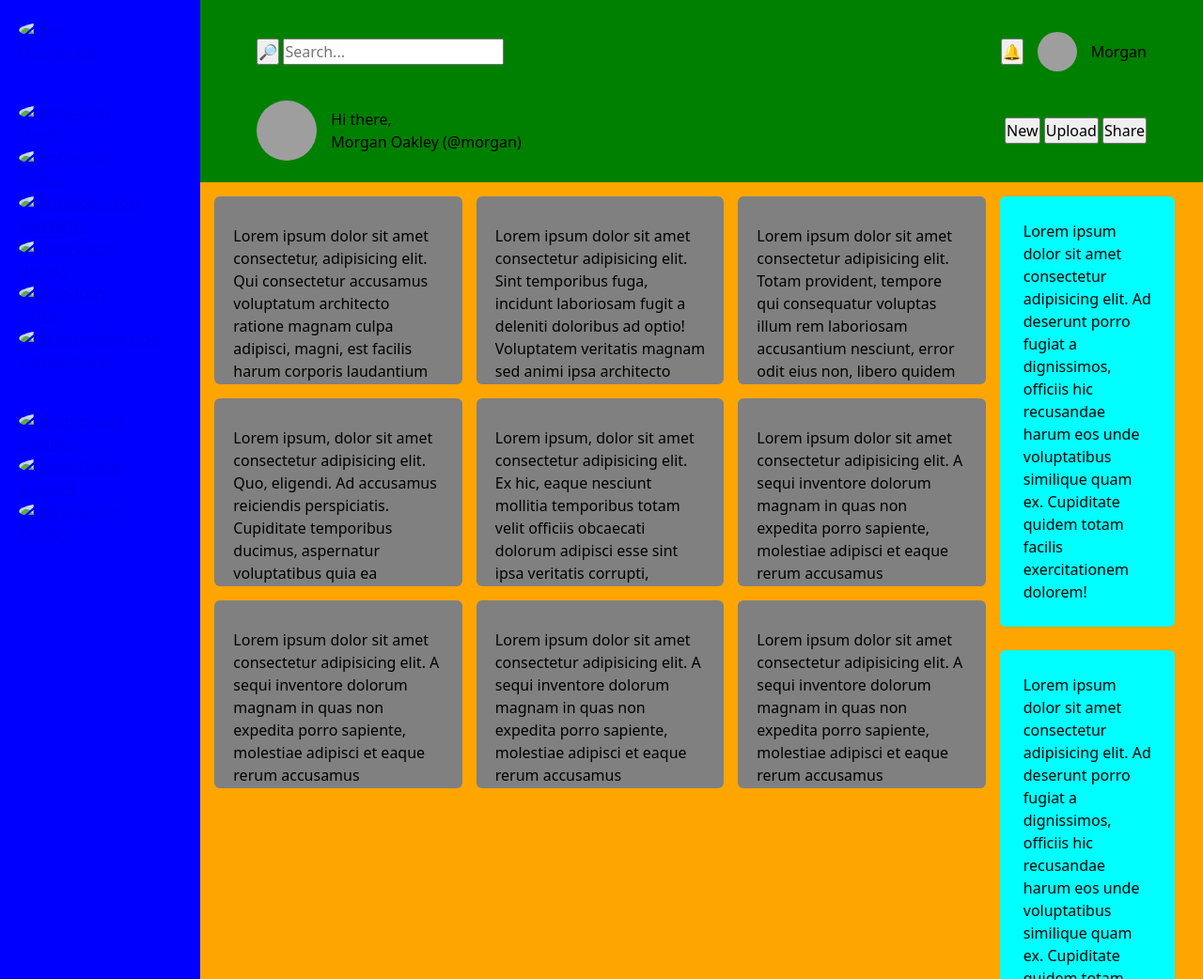
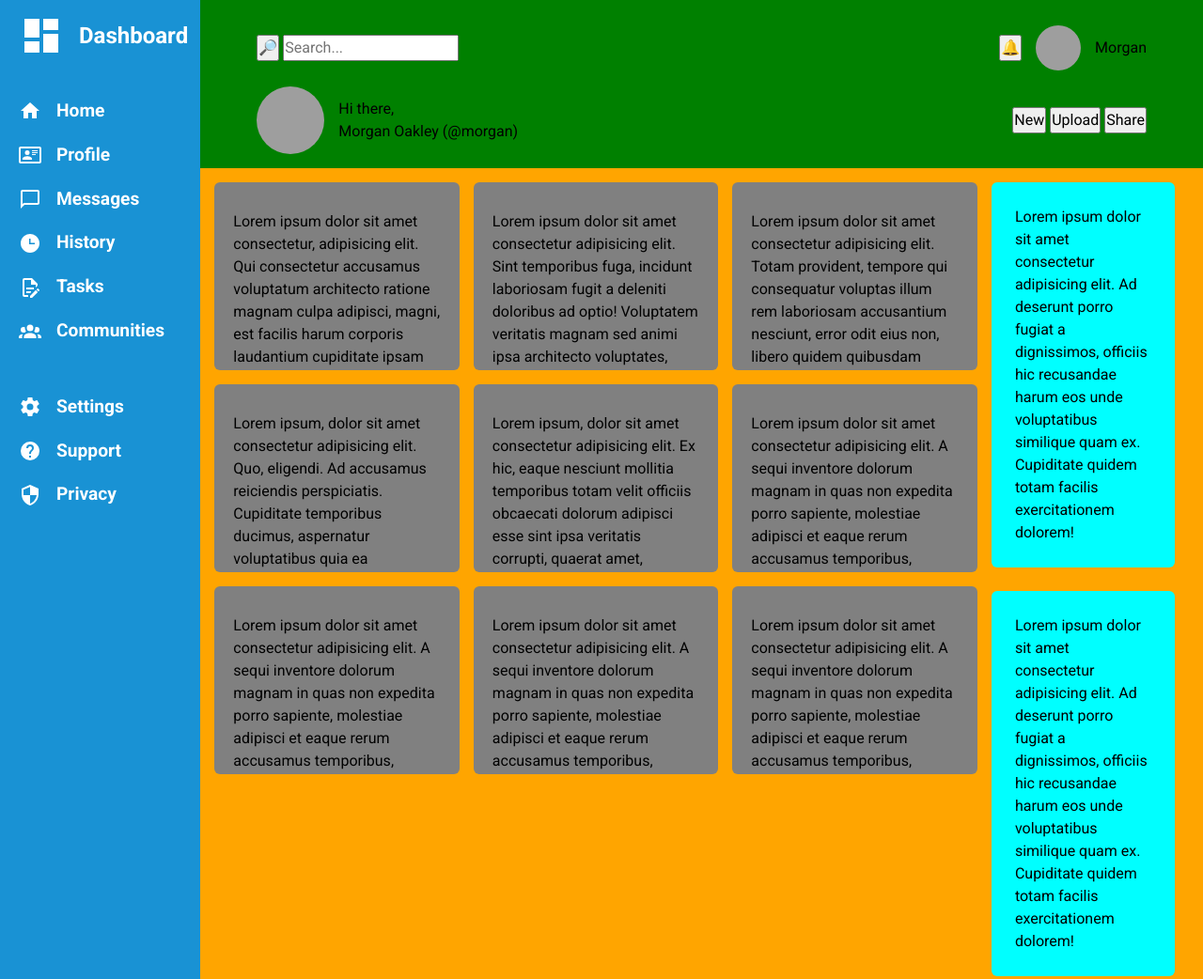
Before and after one commit to farzad-d/admin-dashboard, a plain HTML site: page index.html in a window 1280 px wide. Shown: the top 1042 px of the page at 94% size. Drawn offline with Linux system fonts and the light colour scheme; grey boxes are pictures that could not be loaded.

Commit message:
Style sidebar layout and add navigation icons

```diff
--- a/index.html
+++ b/index.html
@@ -4,62 +4,98 @@
     <meta charset="UTF-8" />
     <meta name="viewport" content="width=device-width, initial-scale=1.0" />
     <title>Admin Dashboard</title>
+    <link rel="preconnect" href="https://fonts.googleapis.com" />
+    <link rel="preconnect" href="https://fonts.gstatic.com" crossorigin />
+    <link
+      href="https://fonts.googleapis.com/css2?family=Roboto:ital,wght@0,100..900;1,100..900&display=swap"
+      rel="stylesheet"
+    />
     <link rel="stylesheet" href="reset.css" />
     <link rel="stylesheet" href="styles.css" />
   </head>
   <body>
     <div class="container">
       <div class="sidebar">
+        <div class="logo-container">
+          <a href="#"
+            ><img
+              src="./assets/icons/dashboard.svg"
+              alt="dashboard-logo"
+            /><span>Dashboard</span></a
+          >
+        </div>
         <ul>
           <div>
             <li>
-              <a href="#"><img src="" alt="logo" /><span>Dashboard</span></a>
-            </li>
-          </div>
-          <div>
-            <li>
-              <a href="#"><img src="" alt="home-icon" /><span>Home</span></a>
-            </li>
-            <li>
               <a href="#"
-                ><img src="" alt="profile-icon" /><span>Profile</span></a
+                ><img src="./assets/icons/home.svg" alt="home-icon" /><span
+                  >Home</span
+                ></a
               >
             </li>
             <li>
               <a href="#"
-                ><img src="" alt="messages-icon" /><span>Messages</span></a
+                ><img
+                  src="./assets/icons/profile.svg"
+                  alt="profile-icon"
+                /><span>Profile</span></a
               >
             </li>
             <li>
               <a href="#"
-                ><img src="" alt="history-icon" /><span>History</span></a
+                ><img
+                  src="./assets/icons/messages.svg"
+                  alt="messages-icon"
+                /><span>Messages</span></a
               >
             </li>
             <li>
-              <a href="#"><img src="" alt="tasks-icon" /><span>Tasks</span></a>
+              <a href="#"
+                ><img
+                  src="./assets/icons/history.svg"
+                  alt="history-icon"
+                /><span>History</span></a
+              >
             </li>
             <li>
               <a href="#"
-                ><img src="" alt="communities-icon" /><span
-                  >Communities</span
+                ><img src="./assets/icons/tasks.svg" alt="tasks-icon" /><span
+                  >Tasks</span
                 ></a
+              >
+            </li>
+            <li>
+              <a href="#"
+                ><img
+                  src="./assets/icons/communities.svg"
+                  alt="communities-icon"
+                /><span>Communities</span></a
               >
             </li>
           </div>
           <div>
             <li>
               <a href="#"
-                ><img src="" alt="settings-icon" /><span>Settings</span></a
+                ><img
+                  src="./assets/icons/settings.svg"
+                  alt="settings-icon"
+                /><span>Settings</span></a
               >
             </li>
             <li>
               <a href="#"
-                ><img src="" alt="support-icon" /><span>Support</span></a
+                ><img
+                  src="./assets/icons/support.svg"
+                  alt="support-icon"
+                /><span>Support</span></a
               >
             </li>
             <li>
               <a href="#"
-                ><img src="" alt="privacy-icon" /><span>Privacy</span></a
+                ><img
+                  src="./assets/icons/privacy.svg"
+                  alt="privacy-icon"
+                /><span>Privacy</span></a
               >
             </li>
           </div>
--- a/styles.css
+++ b/styles.css
@@ -1,3 +1,7 @@
+body {
+  font-family: Roboto;
+}
+
 .container {
   display: grid;
   grid-template-columns: 1fr 5fr;
@@ -5,9 +9,9 @@
 }
 
 .sidebar {
-  background-color: blue;
+  background-color: #1992d4;
   grid-row: 1/3;
-  padding: 20px;
+  padding: 14px 20px;
 }
 
 .header {
@@ -30,12 +34,8 @@
 .sidebar > ul {
   display: flex;
   flex-direction: column;
-  gap: 40px;
   list-style-type: none;
-}
-
-img {
-  border-radius: 50%;
+  gap: 1rem;
 }
 
 .user-menu,
@@ -77,3 +77,46 @@ img {
   border-radius: 6px;
   padding: 25px;
 }
+
+.profile-photo {
+  border-radius: 50%;
+  width: 3rem;
+}
+
+.large-profile-photo {
+  border-radius: 50%;
+  width: 4.5rem;
+}
+
+[alt$="-icon"] {
+  width: 1.5rem;
+}
+
+li a {
+  display: flex;
+  align-items: center;
+  gap: 1rem;
+  font-size: 1.2rem;
+  font-weight: bold;
+  color: white;
+  text-decoration: none;
+  margin: 18px 0;
+}
+
+.logo-container > a {
+  display: flex;
+  align-items: center;
+  gap: 1rem;
+  margin-bottom: 1.5rem;
+  text-decoration: none;
+}
+
+.logo-container > a > img {
+  width: 3rem;
+}
+
+.logo-container > a > span {
+  font-size: 1.5rem;
+  font-weight: bold;
+  color: white;
+}
```
Also changed, not shown: assets/icons/communities.svg (added), assets/icons/dashboard.svg (added), assets/icons/history.svg (added), assets/icons/home.svg (added), assets/icons/messages.svg (added), assets/icons/privacy.svg (added), assets/icons/profile.svg (added), assets/icons/settings.svg (added), assets/icons/support.svg (added), assets/icons/tasks.svg (added).
